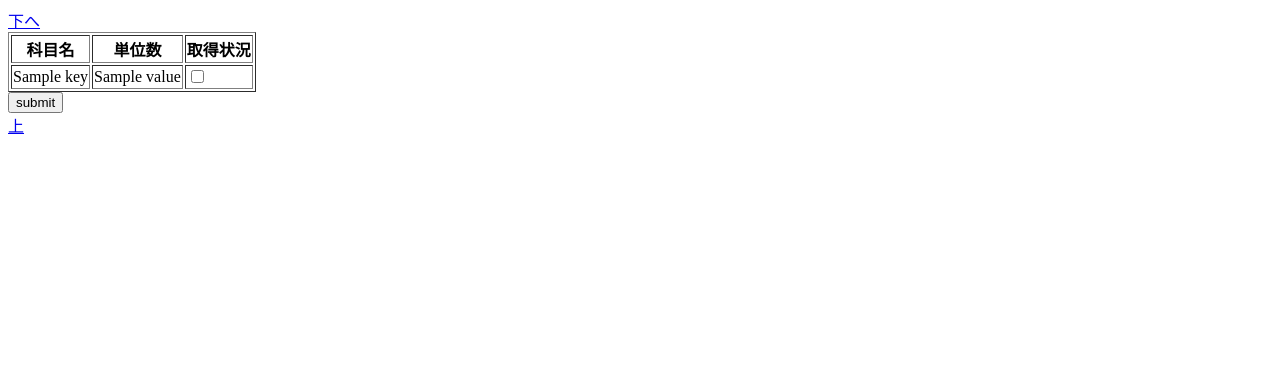
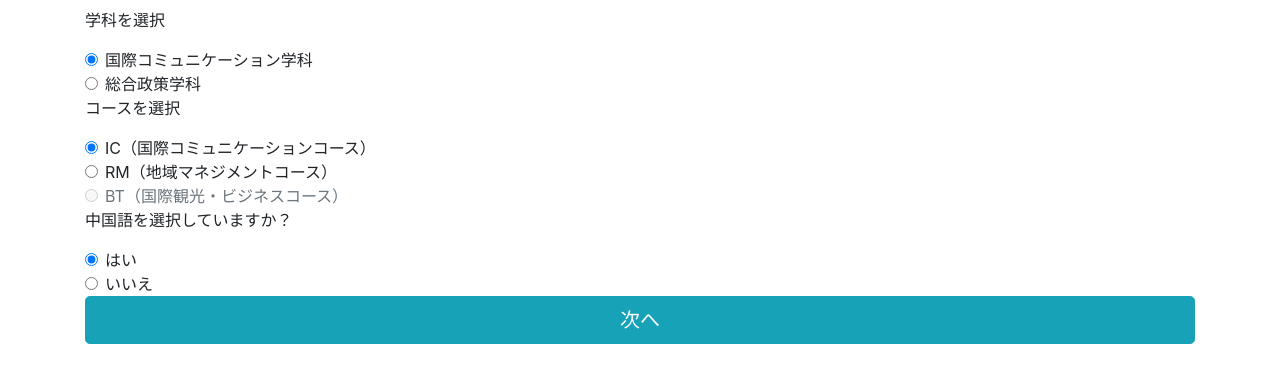
Before and after one commit to lelufig/credit-calculator, a Flask app: template templates/form.html in a window 1280 px wide. Shown: the top 383 px of the page. Run offline with Flask 2, Linux system fonts and the light colour scheme; the template is opened without the code that fills it: most values are stand-ins (such as "Sample title", 1, 10 or a date in 2020); some libraries are stand-ins or nearby versions.

Commit message:
formを作ってurlをつなげた

```diff
--- a/calc.py
+++ b/calc.py
@@ -1,4 +1,4 @@
-from flask import Flask, render_template, request
+from flask import Flask, render_template, request, redirect
 from subject_list import ALL_COMMON_SUBJECTS, FACULTY_COMMON_SUBJECTS, \
                          GLOBAL_INTERNATIONAL_SUBJECTS, GLOBAL_POLICY_SUBJECTS
 
@@ -17,8 +17,20 @@ def index():
     return render_template('top.html')
 
 
-@app.route('/common', methods=['GET', 'POST'])
-def common():
+@app.route('/form', methods=['GET', 'POST'])
+def form():
+    if request.method == 'POST':
+        result = request.form
+        department = result['department']
+        cource = result['cource']
+        chinese = result['chinese']
+        return redirect(f'/common/{department}/{cource}/{chinese}')
+    else:
+        return render_template('form.html')
+
+
+@app.route('/common/<department>/<cource>/<chinese>', methods=['GET', 'POST'])
+def common(department, cource, chinese):
     if request.method == 'POST':
         result = request.form
         my_credits = dict()
@@ -42,10 +54,19 @@ def common():
         lack_credit['スタートアップ・セミナー'] = max(0, 1 - sum_credit['スタートアップ・セミナー'])
         lack_credit['単位数合計'] = max(0, 22 - sum_credit['単位数合計'])
 
-        return render_template('common_result.html', sum_credit=sum_credit, lack_credit=lack_credit)
+        return render_template('common_result.html',
+                               sum_credit=sum_credit,
+                               lack_credit=lack_credit,
+                               department=department,
+                               cource=cource,
+                               chinese=chinese)
 
     else:
-        return render_template('common.html', subjects=ALL_COMMON_SUBJECTS)
+        return render_template('common.html',
+                               subjects=ALL_COMMON_SUBJECTS,
+                               department=department,
+                               cource=cource,
+                               chinese=chinese)
 
 
 @app.route('/faculty_common')
@@ -53,8 +74,8 @@ def faculty_common():
     return render_template('faculty_common.html', subjects=FACULTY_COMMON_SUBJECTS)
 
 
-@app.route('/faculty/<department>/<cource>', methods=['GET', 'POST'])
-def major(department, cource):
+@app.route('/faculty/<department>/<cource>/<chinese>', methods=['GET', 'POST'])
+def major(department, cource, chinese):
     if request.method == 'POST':
         result = request.form
         my_credits = dict()
@@ -144,7 +165,8 @@ def major(department, cource):
                                sum_credit=sum_credit,
                                lack_credit=lack_credit,
                                department=department,
-                               cource=cource)
+                               cource=cource,
+                               chinese=chinese)
 
     else:
         if department == "gi":
@@ -158,7 +180,8 @@ def major(department, cource):
                                subjects=FACULTY_COMMON_SUBJECTS,
                                major_subjects=major_subjects,
                                department=department,
-                               cource=cource)
+                               cource=cource,
+                               chinese=chinese)
 
 
 if __name__ == '__main__':
--- a/templates/common.html
+++ b/templates/common.html
@@ -4,7 +4,7 @@
   <h1>全学年共通科目</h1>
   <h2>国際政策学部の必要単位数は22単位以上です。</h2>
 
-  <form class="" action="common" method="post">
+  <form class="" action="/common/{{ department }}/{{ cource }}/{{ chinese }}" method="post">
 
     <table class="table table-striped">
       <thead>
--- a/templates/common_result.html
+++ b/templates/common_result.html
@@ -2,6 +2,8 @@
 {% block content %}
 <div class="container">
   <div class="table-responsive">
+
+
     <table class="table table-bordered">
       <thead>
         <tr>
@@ -64,6 +66,7 @@
         </tr>
       </tbody>
     </table>
+    <button onclick="location.href='/faculty/{{ department }}/{{ cource }}/{{ chinese }}'" class="btn btn-info btn-lg btn-block">学科専門科目へ</button>
   </div>
 </div>
 {% endblock %}
--- a/templates/form.html
+++ b/templates/form.html
@@ -1,53 +1,60 @@
-<!DOCTYPE html>
-<html>
-  <head>
-    <meta charset="utf-8">
-    <title></title>
-    <script type="text/javascript" src="https://ajax.googleapis.com/ajax/libs/jquery/2.1.3/jquery.min.js"></script>
-    <script>
-      $(function() {
-        // #で始まるアンカーをクリックした場合に処理
-        $('a[href^=#]').click(function() {
-          // スクロールの速度
-          var speed = 400; // ミリ秒
-          // アンカーの値取得
-          var href = $(this).attr("href");
-          // 移動先を取得
-          var target = $(href == "#" || href == "" ? 'html' : href);
-          // 移動先を数値で取得
-          var position = target.offset().top;
-          // スムーススクロール
-          $('body,html').animate({
-            scrollTop: position
-          }, speed, 'swing');
-          return false;
-        });
-      });
-    </script>
-    <link rel="stylesheet" href="/static/css/style.css">
-  </head>
-<html>
+{% extends "layout.html" %}
+{% block content %}
+<div class="container">
+  <h1></h1>
+  <form class="" action="form" method="post">
+  <p>学科を選択</p>
+  <div class="form-check">
+    <input class="form-check-input" type="radio" name="department" id="exampleRadios1" value="gi" checked>
+    <label class="form-check-label" for="exampleRadios1">
+      国際コミュニケーション学科
+    </label>
+  </div>
+  <div class="form-check">
+    <input class="form-check-input" type="radio" name="department" id="exampleRadios2" value="gp">
+    <label class="form-check-label" for="exampleRadios2">
+      総合政策学科
+    </label>
+  </div>
 
-<body>
-  <a href="#foo" id="bar">下へ</a>
-  <form action="/confirm" method="POST">
-    <table border="1">
-      <tr>
-        <th>科目名</th>
-        <th>単位数</th>
-        <th>取得状況</th>
-      </tr>
-      {% for subject in subjects %}
-      <tr>
-        <td>{{ subject[0] }}</td>
-        <td>{{ subject[1] }}</td>
-        <td><input type="checkbox" name="{{ subject[0] }}" /></td>
-      </tr>
-      {% endfor %}
+  <p>コースを選択</p>
+  <div class="form-check">
+  <input class="form-check-input" type="radio" name="cource" id="exampleRadios1" value="ic" checked>
+  <label class="form-check-label" for="exampleRadios1">
+    IC（国際コミュニケーションコース）
+  </label>
+</div>
+<div class="form-check">
+  <input class="form-check-input" type="radio" name="cource" id="exampleRadios2" value="rm">
+  <label class="form-check-label" for="exampleRadios2">
+    RM（地域マネジメントコース）
+  </label>
+</div>
+<div class="form-check">
+  <input class="form-check-input" type="radio" name="cource" id="exampleRadios3" value="bt" disabled>
+  <label class="form-check-label" for="exampleRadios3">
+    BT（国際観光・ビジネスコース）
+  </label>
+</div>
 
-    </table>
-    <input type="submit" value="submit" />
-  </form>
-  <a href="#bar" id="foo">上</a>
-</body>
-</html>
+  <p>中国語を選択していますか？</p>
+  <div class="form-check">
+  <input class="form-check-input" type="radio" name="chinese" id="exampleRadios1" value="yes" checked>
+  <label class="form-check-label" for="exampleRadios1">
+    はい
+  </label>
+</div>
+<div class="form-check">
+  <input class="form-check-input" type="radio" name="chinese" id="exampleRadios2" value="no">
+  <label class="form-check-label" for="exampleRadios2">
+    いいえ
+  </label>
+</div>
+
+<button type="submit" class="btn btn-info btn-lg btn-block">次へ</button>
+
+</form>
+</div>
+
+
+{% endblock %}
```
